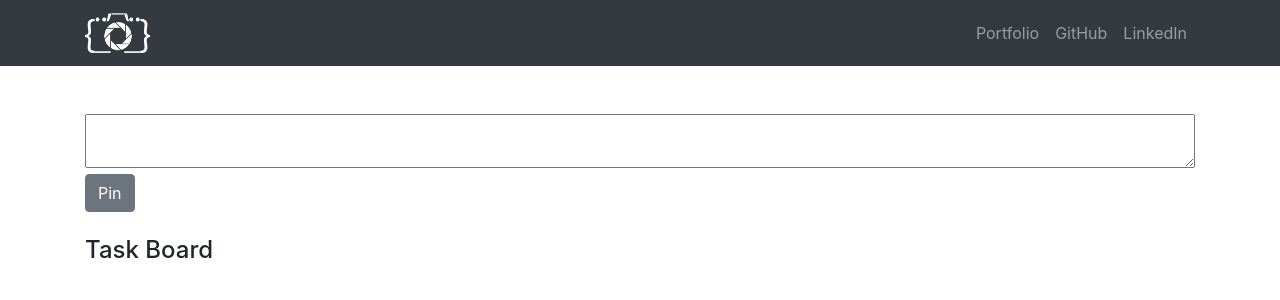
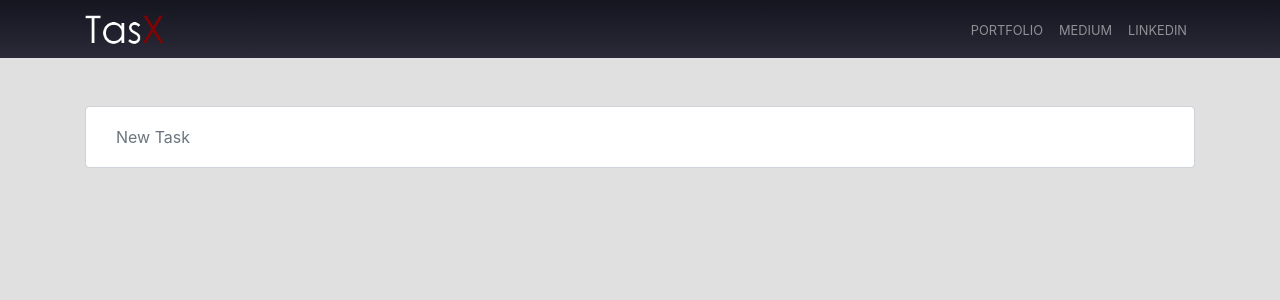
Before and after one commit to JuliusKarl/Redux-Playground, a React (Create React App) app: page / in a window 1280 px wide. Shown: the top 300 px of the page. Built offline with nearby package versions, Linux system fonts and the light colour scheme.

Commit message:
UI: Refactor

```diff
--- a/package.json
+++ b/package.json
@@ -7,7 +7,7 @@
     "react": "^16.8.6",
     "react-dom": "^16.8.6",
     "react-redux": "^7.1.0",
-    "react-scripts": "3.0.1",
+    "react-scripts": "^3.4.1",
     "reactstrap": "^8.0.1",
     "redux": "^4.0.4",
     "redux-persist": "^5.10.0",
--- a/public/index.html
+++ b/public/index.html
@@ -19,7 +19,7 @@
       work correctly both with client-side routing and a non-root public URL.
       Learn how to configure a non-root public URL by running `npm run build`.
     -->
-    <title>Task Tracker | A Redux environment for experimental learning.</title>
+    <title>Tasx</title>
   </head>
   <body>
     <noscript>You need to enable JavaScript to run this app.</noscript>
--- a/src/App.js
+++ b/src/App.js
@@ -1,6 +1,7 @@
 import React, { Component } from 'react';
 import { Provider } from 'react-redux';
 import 'bootstrap/dist/css/bootstrap.min.css';
+import Logo from './Assets/logo.png'
 //import store from './redux/store';
 import NewPost from './components/NewPost'
 import PostList from './components/PostList'
@@ -35,31 +36,41 @@ class App extends Component {
   render() {
     return (
       <Provider store={store}>
-        <PersistGate persistor={persistor} loading={null}>
+        <PersistGate
+          persistor={persistor}
+          loading={null}>
         <div className="App">
-            <Navbar color="dark" dark expand="sm" className="mb-5">
+            <Navbar
+              color="dark"
+              dark
+              expand="sm"
+              className="mb-5">
               <Container>
-                <NavbarBrand href='/'><img id="logo" src="../logo-r.png" /></NavbarBrand>
+                <NavbarBrand href='/'>
+                  <img
+                    height="30"
+                    src={Logo}/>
+                </NavbarBrand>
                 <NavbarToggler onClick={this.toggle}></NavbarToggler>
                 <Collapse isOpen={this.state.isOpen} navbar>
                   <Nav className="ml-auto" navbar>
                     <NavItem>
-                      <NavLink href="https://jkmacro.netlify.com/">
-                        Portfolio
+                      <NavLink href="https://juliuskarl.dev/">
+                        <small>PORTFOLIO</small>
                       </NavLink>
                     </NavItem>
                   </Nav>
                   <Nav className="mr-0" navbar>
                     <NavItem>
-                      <NavLink href="https://github.com/JuliusKarl">
-                        GitHub
+                      <NavLink href="https://medium.com/@julius.karl.macrohon">
+                        <small>MEDIUM</small>
                       </NavLink>
                     </NavItem>
                   </Nav>
                   <Nav className="mr-0" navbar>
                     <NavItem>
                       <NavLink href="https://www.linkedin.com/in/juliuskarl/">
-                        LinkedIn
+                        <small>LINKEDIN</small>
                       </NavLink>
                     </NavItem>
                   </Nav>
--- a/src/components/NewPost.js
+++ b/src/components/NewPost.js
@@ -13,6 +13,7 @@ export class NewPost extends Component {
             id: 0
         })
         this.changePost = this.changePost.bind(this);
+        this.onSubmit = this.onSubmit.bind(this);
     }
 
     changePost = (event) => {
@@ -26,27 +27,32 @@ export class NewPost extends Component {
             id: this.state.id + 1
         })
     }
+    onSubmit(e) {
+        e.preventDefault();
+        if (this.state.post) {
+            this.props.addPost(this.state.post, this.state.id);
+            this.clearInput()}
+    }
 
     render() {
         return (
             <div>
-                <form className="text-left">
-                    <textarea
+                <form
+                    className="text-left"
+                    onSubmit={this.onSubmit}>
+                    <input
+                        placeholder="New Task"
                         id="newPostTextArea"
                         type="text"
-                        className="form=control width"
+                        className="form-control width"
                         onChange={this.changePost}
                         value={this.state.post}>
-                    </textarea>
+                    </input>
                     <br/>
-                    <Button
-                        className="btn btn-defaults"
-                        onClick={ () => {
-                            this.state.post
-                            && this.props.addPost(this.state.post, this.state.id)
-                            && this.clearInput()}
-                        }>Pin
-                    </Button>
+                    <input
+                        type="submit"
+                        value=""
+                        style={{display:"none"}}/>
                 </form>
             </div>
         );
--- a/src/components/PostList.js
+++ b/src/components/PostList.js
@@ -11,7 +11,7 @@ export class PostList extends Component {
             <div id="postList">
                 <br></br>
                 <div className="postsTitle">
-                    <h4>Task Board</h4>
+                {this.props.postList.length > 0 && <h4>To Do</h4>}
                     {this.props.postList.length > 0 && <button
                         onClick={() => this.props.clearAll()}
                         type="button"
@@ -25,7 +25,9 @@ export class PostList extends Component {
                 </div>
                 {this.props.postList.map(post => {
                     return (
-                        <div className="visiblePostList" key={post.id}>
+                        <div
+                            className="visiblePostList"
+                            key={post.id}>
                                 <button
                                     onClick={() => this.props.deletePost(post.id)}
                                     type="button"
--- a/src/index.css
+++ b/src/index.css
@@ -1,19 +1,22 @@
+body {
+    background: #e0e0e0;}
+
+.navbar {
+    background: linear-gradient( #151520, #2a2a38)!important;}
+
 .visiblePostList {
     white-space: pre-line;
-}
+    padding: 10px 10px 0px 10px;
+    border-radius: 5px;
+    background: #ffffff;}
 
 .width {
-    width: 100%;
-}
+    width: 100%;}
 
 .postsTitle {
     display: flex;
     flex-direction: row;
-    justify-content: space-between;
-}
+    justify-content: space-between;}
 
-#logo {
-    width: 65px;
-    height: 40px;
-    image-rendering: crisp-edges;
-}
+.form-control {
+    padding: 30px;}
```
Also changed, not shown: src/Assets/logo.png (added), 1 other file (tests, documents, lock files or other folders).
